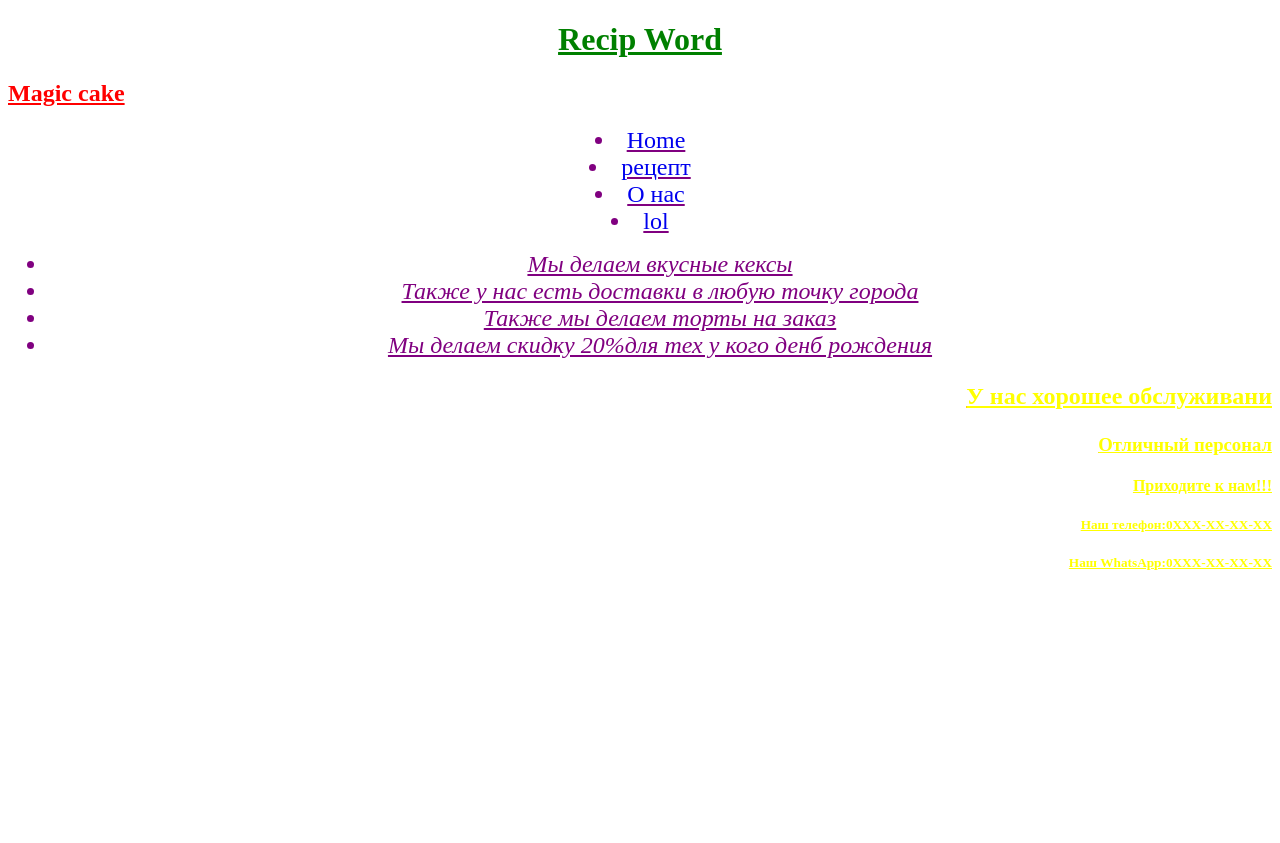
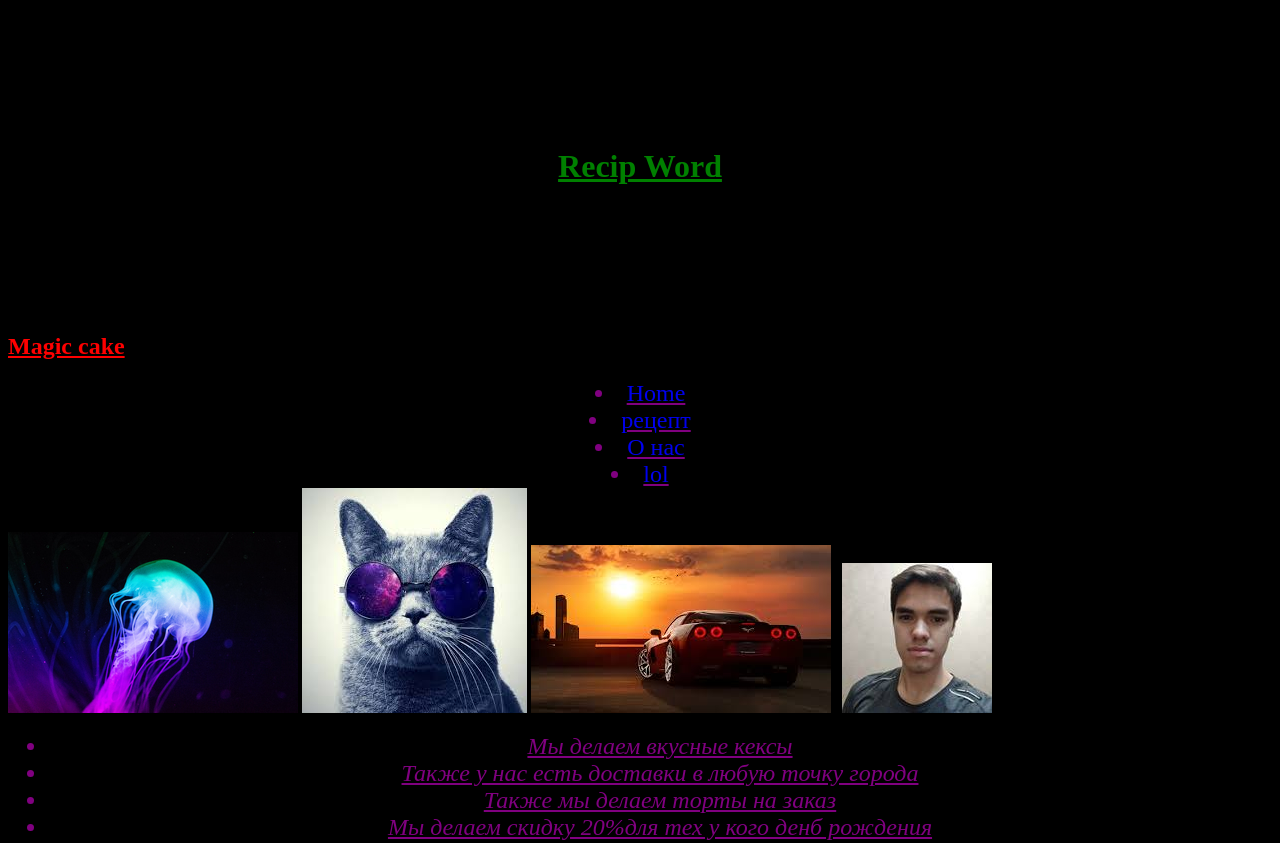
Before and after one commit to Shahjahan226/lol12, a plain HTML site: page lol/about.html in a window 1280 px wide. Shown: the top 843 px of the page. Before the commit the page ends 800 px from the top, so only its background shows below. Drawn offline with Linux system fonts and the light colour scheme.

Commit message:
Add files via upload

```diff
--- a/lol/about.html
+++ b/lol/about.html
@@ -7,13 +7,17 @@
     <title>Magic cake</title>
 </head>
 
-<body>
+<body bgcolor="black">
 <h1>Recip Word</h1>
 <h2><font face="palantino">Magic cake</font> </h2>
 <li><a href="index.html"> Home</a></li>
 <li><a href="retsipis.html"> рецепт</a></li>
 <li><a href="about.html"> О нас</a></li>
 <li><a href="lol.html" >lol</a></li>
+<img src="meduza.jpg"alt="Italian Trulli">
+<img src="cat.jpg"alt="Italian Trulli">
+<img src="sh.jpg" alt="Italian Trulli" >
+"<img src="A.jpg"alt="Italian Trulli">
 <ul>
 <li><i>Мы делаем вкусные кексы</i></li>
 <li><i>Также у нас есть доставки в любую точку города</i></li>
--- a/lol/style.css
+++ b/lol/style.css
@@ -10,6 +10,9 @@ h1{
     color:green;
     text-decoration: underline;
     text-align: center;
+    padding: 10%;
+    padding-left: 10%;
+    padding-right: 10%;
 }
 h2{
     color:red;
```
Also changed, not shown: lol/index.html (+3 -1 lines), lol/lol.html (+3 -2 lines), lol/retsipis.html (+1 -1 lines), lol/A.jpg (added), lol/cat.jpg (added), lol/meduza.jpg (added), lol/sh.jpg (added).
